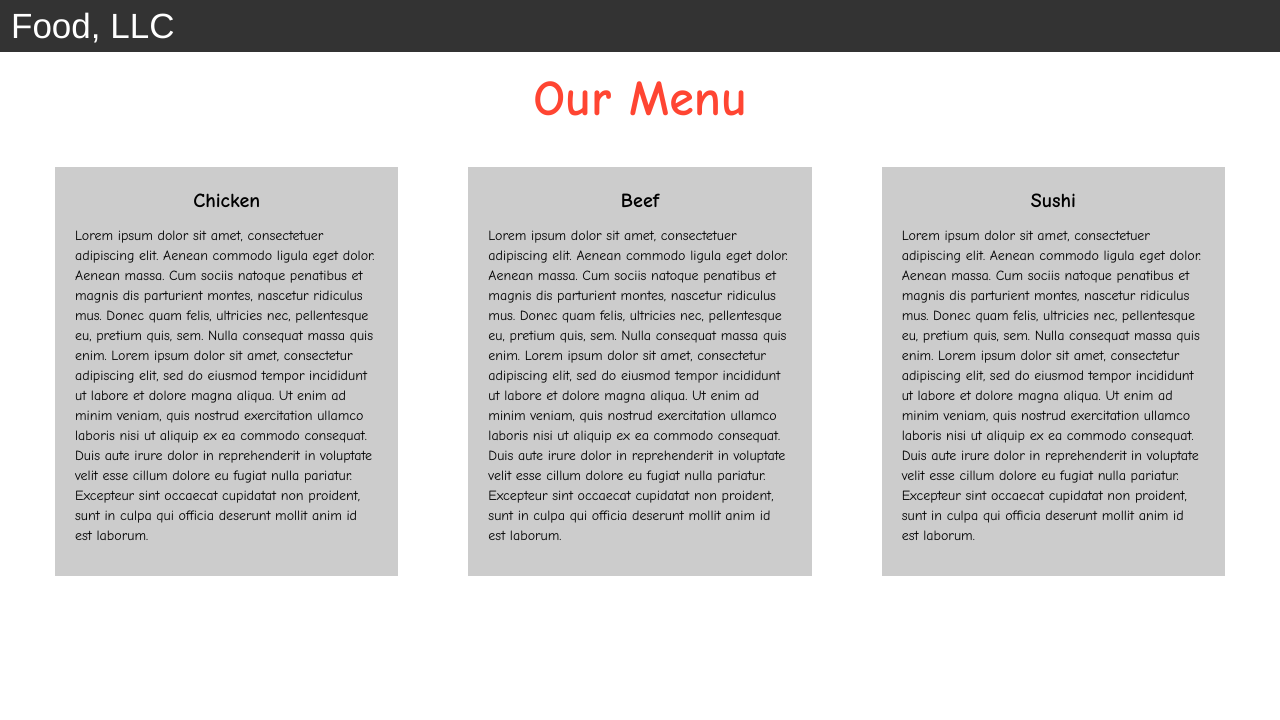
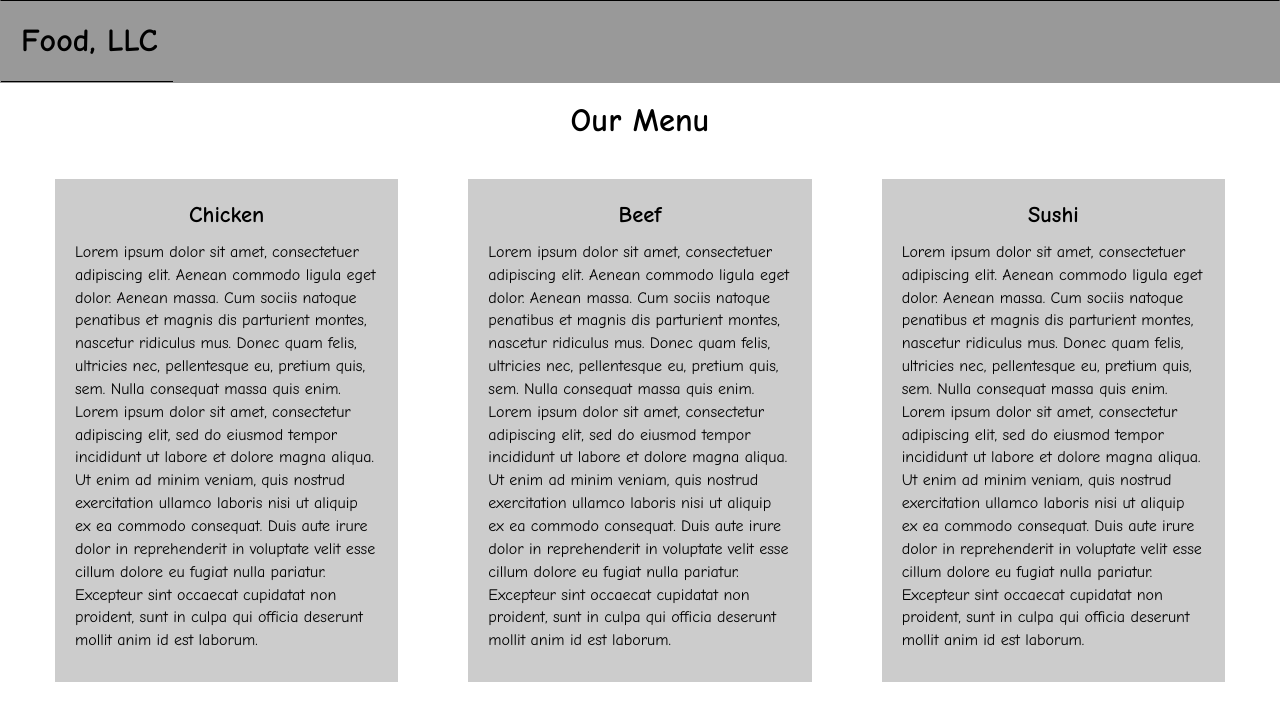
Before and after one commit to KPI-Labs-NChernikov/Coursera-HTML-CSS-and-JavaScript-for-Web-Developers, a plain HTML site: page module3-solution/index.html in a window 1280 px wide. Drawn offline with nearby package versions, Linux system fonts and the light colour scheme.

Commit message:
Changed assignment styling according to the provided views

```diff
--- a/module3-solution/css/styles.css
+++ b/module3-solution/css/styles.css
@@ -1,3 +1,9 @@
+body
+{
+    font-family: "Comic Sans MS", cursive, sans-serif;
+    font-size: 12pt;
+}
+
 .container-fluid
 {
 	margin: 0;
@@ -6,26 +12,29 @@
 
 .navbar
 {
+    box-sizing: border-box;
 	border-radius: 0px;
-	background-color: rgba(0,0,0,0.8);
+	background-color: #999999;
+    border-top: 1px solid black;
+}
+
+.navbar-header
+{
+    padding: 15px 0 15px 10px;
+    border-bottom: 1px solid black;
 }
 
 .navbar-brand
 {
-  font-size: 35px;
-  color: white;
+  font-size: 24pt;
+  font-weight: bold;
+  color: black;
   padding-left: 25px;
 }
 
 .navbar-brand:hover
 {
-	color: white;
-}
-
-.nav
-{
-	margin: 0;
-	padding: 0;
+	color: black;
 }
 
 .navbar-nav
@@ -52,9 +61,8 @@
 {
   margin-bottom: 15px;
   text-align: center;
-  color: #ff4532;
-  font-size: 50px;
-  font-family: "Comic Sans MS", cursive, sans-serif;
+  color: black;
+  font-size: 3.25rem;
   font-weight: bold;
 }
 
@@ -82,7 +90,7 @@ li
 .item-name
 {
 	text-align: center;
-	font-size: 20px;
+	font-size: 2.25rem;
 	font-weight: bold;
 }
 
@@ -98,6 +106,5 @@ li
 	height: auto;
 	color: black;
 	background-color: rgba(0,0,0,0.2);
-	font-family: "Comic Sans MS", cursive, sans-serif;
 	padding: 20px;
 }
```
